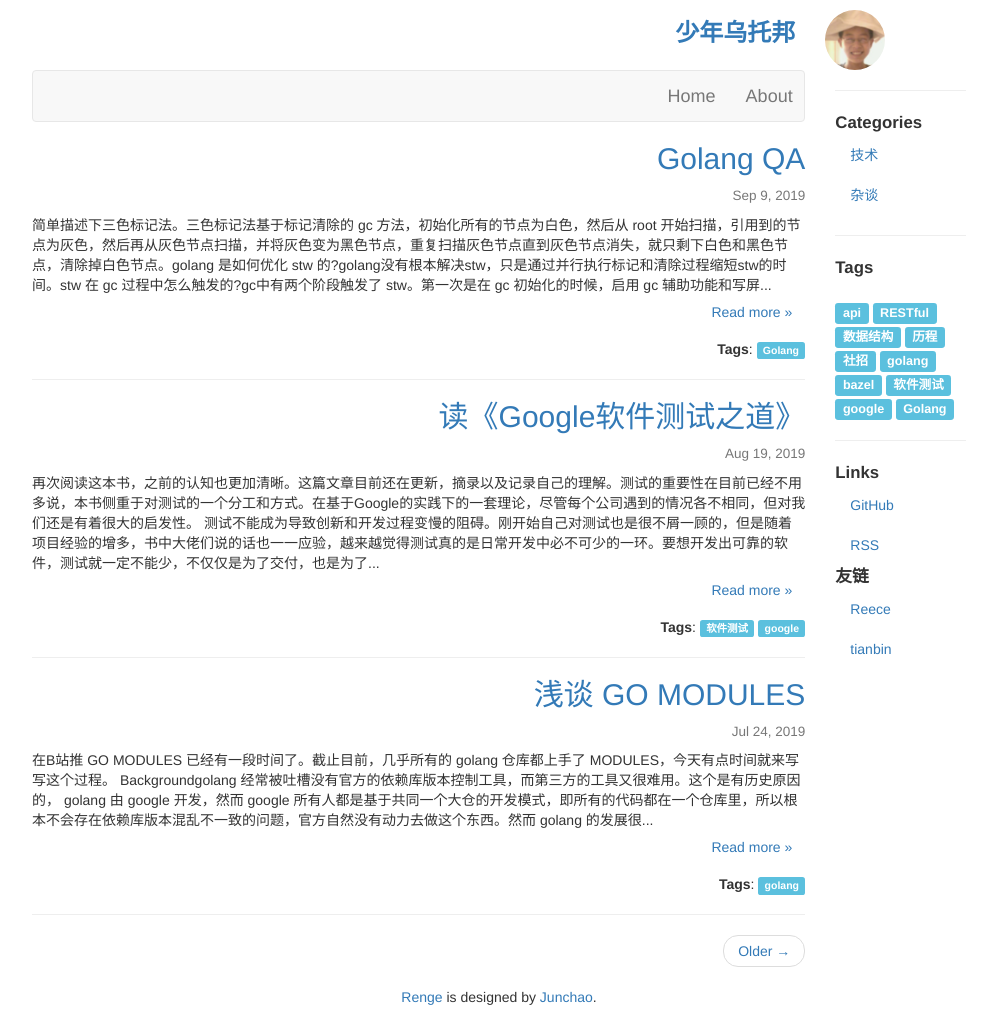
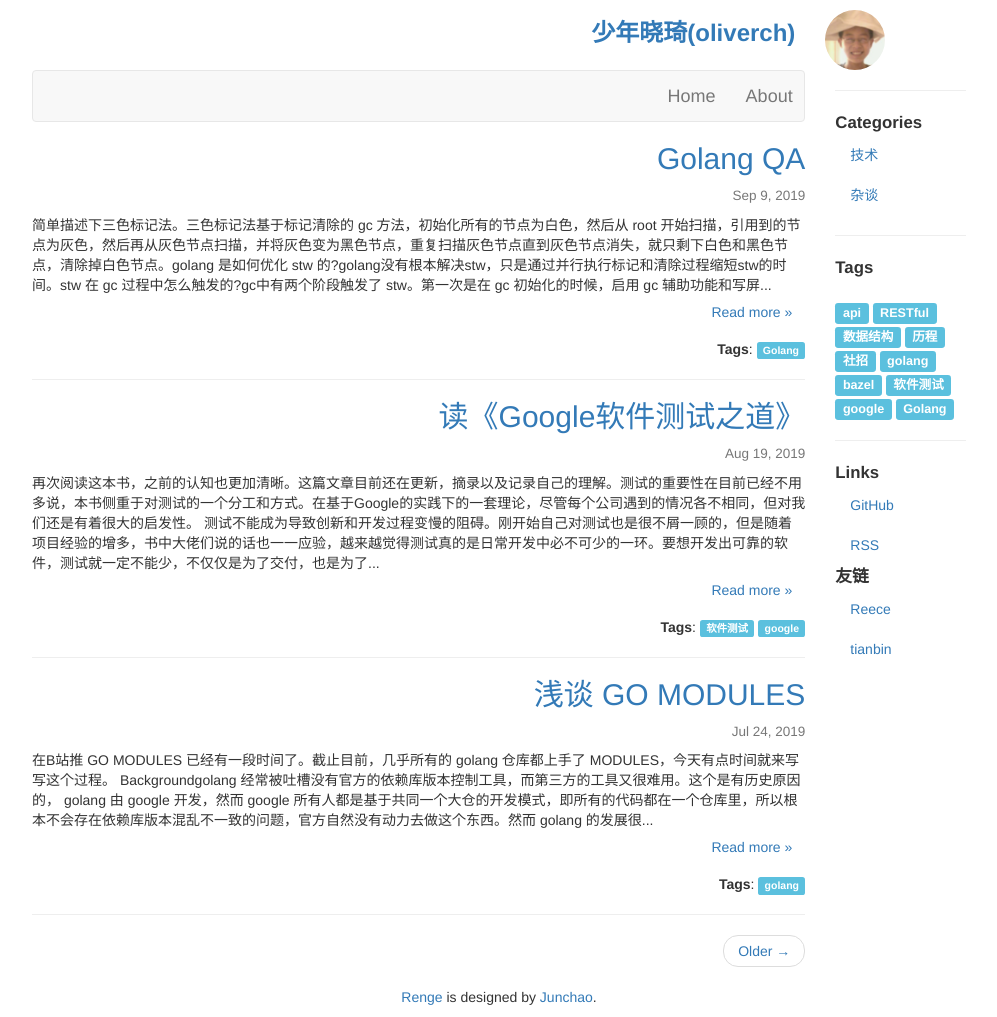
Before and after one commit to snxq/snxq.github.io, a Jekyll site: the page built from index.html, in a window 1280 px wide. Shown: the whole page, without its empty margins (141-1138 px from the left). Built offline with Jekyll 4.4.1, drawn with Linux system fonts in a browser that asks for light colours; the list of posts is cut into pages by our own code.

Commit message:
:wrench: modify title

```diff
--- a/_config.yml
+++ b/_config.yml
@@ -14,7 +14,7 @@
 # please change the belowing settings to your own.
 
 # Site settings
-title: 少年乌托邦
+title: 少年晓琦(oliverch)
 email: snxq1995@gmail.com
 description: 少年晓琦(oliverch)的呓语杂谈
 baseurl: "" # the subpath of your site, e.g. /blog
```
